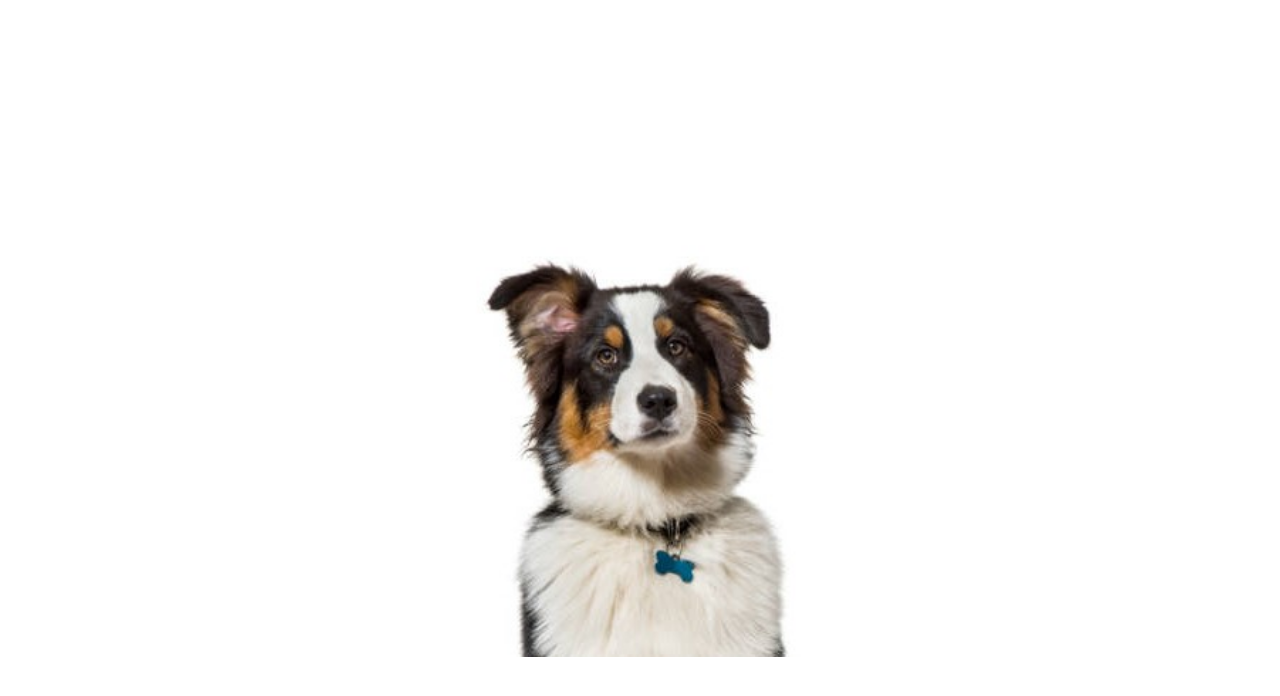
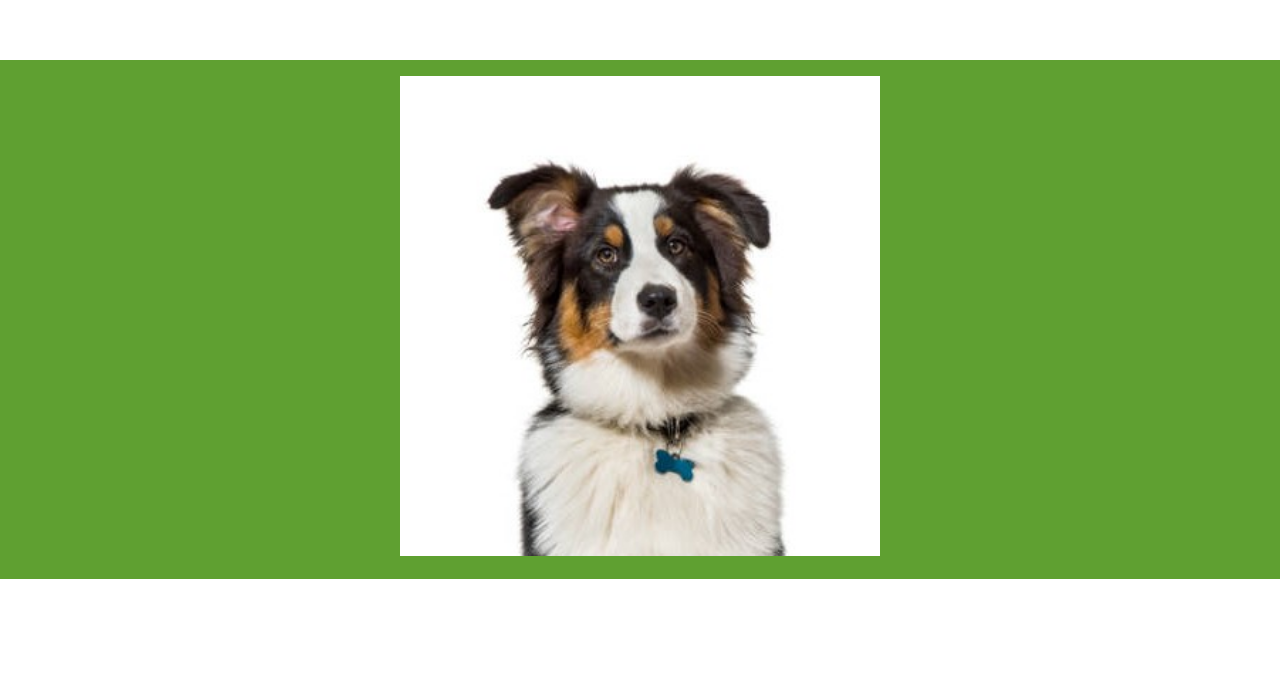
Before and after one commit to Kpeguero16/Grassroots, a plain HTML site: page index.html in a window 1280 px wide. Shown: the part 1908-2604 px from the top of the page. After the commit the page ends 2487 px from the top, so only its background shows below. Drawn offline with Linux system fonts and the light colour scheme.

Commit message:
updated styles.css

```diff
--- a/styles.css
+++ b/styles.css
@@ -95,7 +95,10 @@ main {
     flex-direction: column;
     align-items: center;
     justify-content: center;
-    height: calc(100vh - 80px); /* Adjust height based on header */
+    background-color:  #5FA031;
+    padding: 1rem;
+    width: 98vw;
+
 }
 #hero_section{
     display:flex;
```
